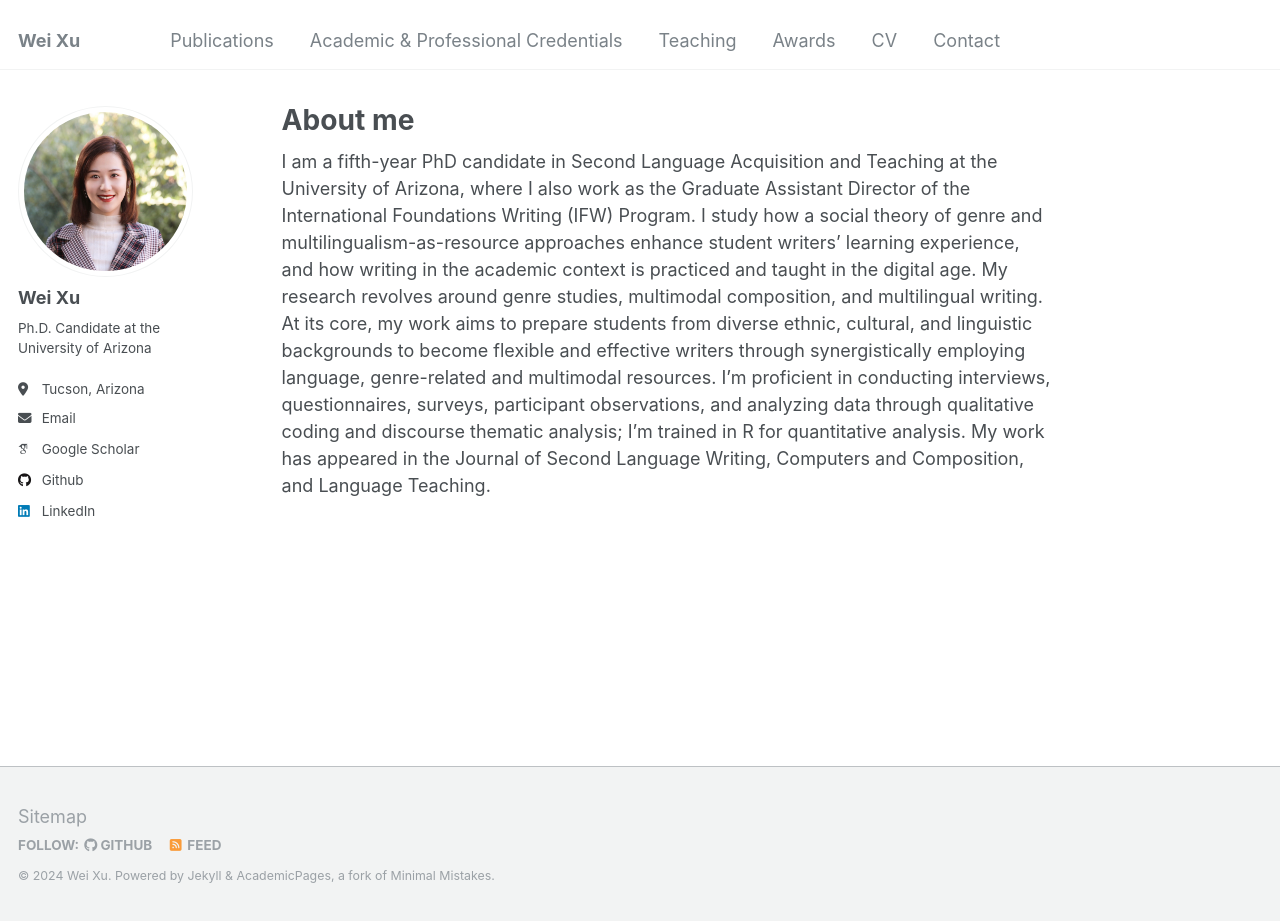
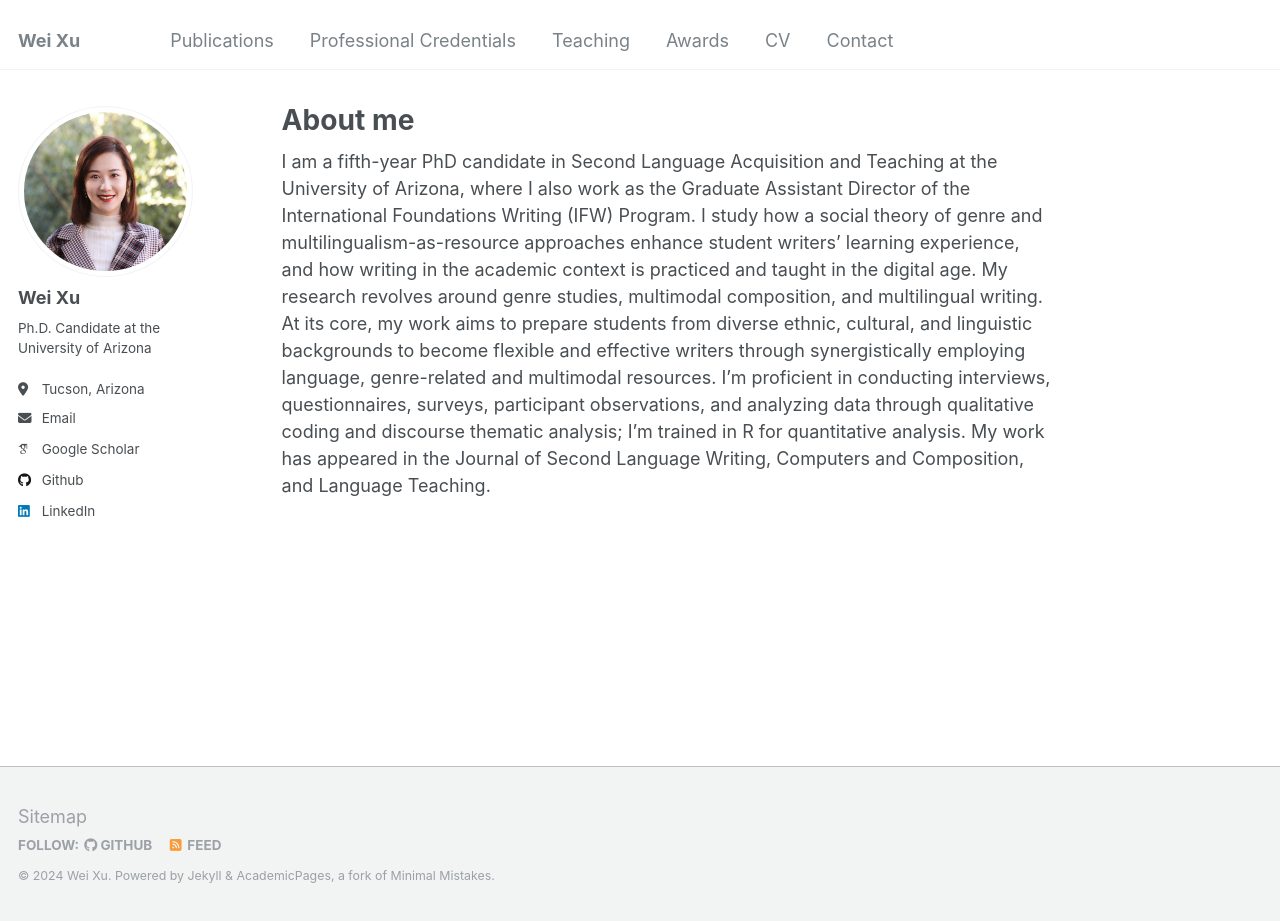
Before and after one commit to weixu-vivian/weixu-vivian.github.io, a Jekyll site: the page built from _pages/about.md, in a window 1280 px wide and 921 px high. Built offline with Jekyll 4.4.1, drawn with Linux system fonts in a browser that asks for light colours; some web fonts are replaced.

Commit message:
navigation.yml

```diff
--- a/_data/navigation.yml
+++ b/_data/navigation.yml
@@ -3,8 +3,8 @@ main:
   - title: "Publications"
     url: /publications/
 
-  - title: "Academic & Professional Credentials"
-    url: /Academic & Professional Credentials/
+  - title: "Professional Credentials"
+    url: /Professional Credentials/
 
   - title: "Teaching"
     url: /teaching/
```
